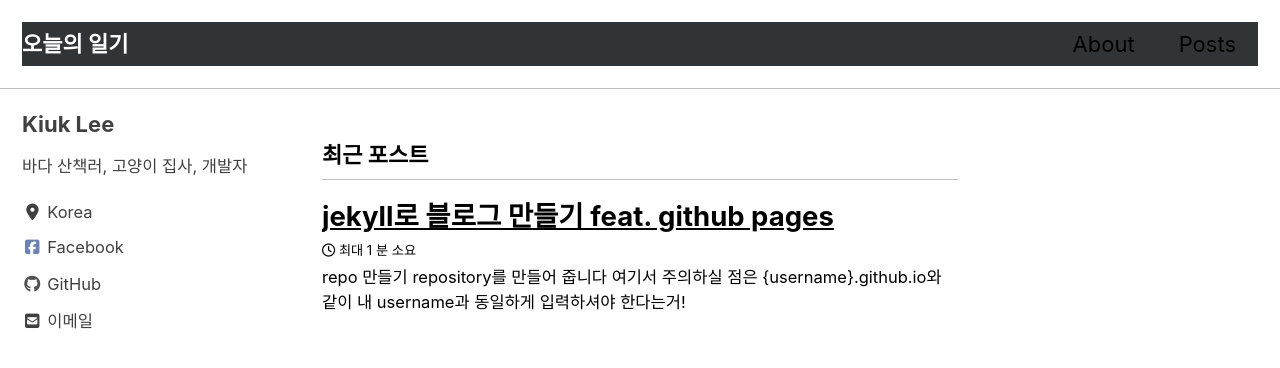
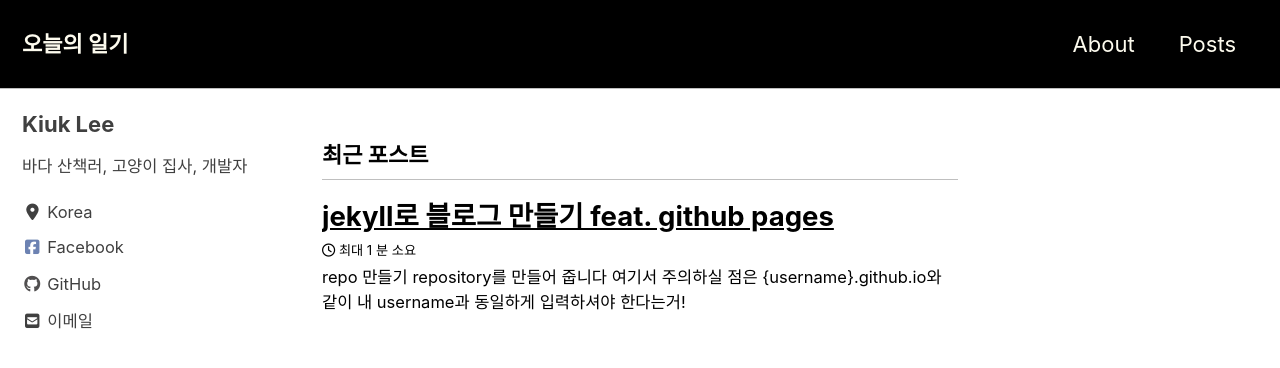
Before and after one commit to lko0901/lko0901.github.io, a Jekyll site: the page built from index.html, in a window 1280 px wide and 900 px high. Shown: the top 368 px of the window. Built offline with Jekyll 4.4.1, drawn with Linux system fonts in a browser that asks for light colours; cached includes are drawn as plain includes; nearby versions of some CDN libraries; the list of posts is cut into pages by our own code.

Commit message:
change header color

```diff
--- a/_sass/minimal-mistakes/_masthead.scss
+++ b/_sass/minimal-mistakes/_masthead.scss
@@ -10,6 +10,7 @@
   -webkit-animation-delay: 0.15s;
   animation-delay: 0.15s;
   z-index: 20;
+  background-color: #000;
 
   &__inner-wrap {
     @include clearfix;
--- a/_sass/minimal-mistakes/_navigation.scss
+++ b/_sass/minimal-mistakes/_navigation.scss
@@ -177,16 +177,16 @@
   -ms-flex-align: center;
   align-items: center;
   min-height: $nav-height;
-  background: $darker-gray;
+  background: #000;
 
   a {
     display: block;
     margin: 0 1rem;
-    color: $masthead-link-color;
+    color: $base07;
     text-decoration: none;
 
     &:hover {
-      color: $masthead-link-color-hover;
+      color: $base05;
     }
 
     &.site-logo {
@@ -196,7 +196,7 @@
 
     &.site-title {
       margin-left: 0;
-      color: #fff;
+
     }
   }
 
```
